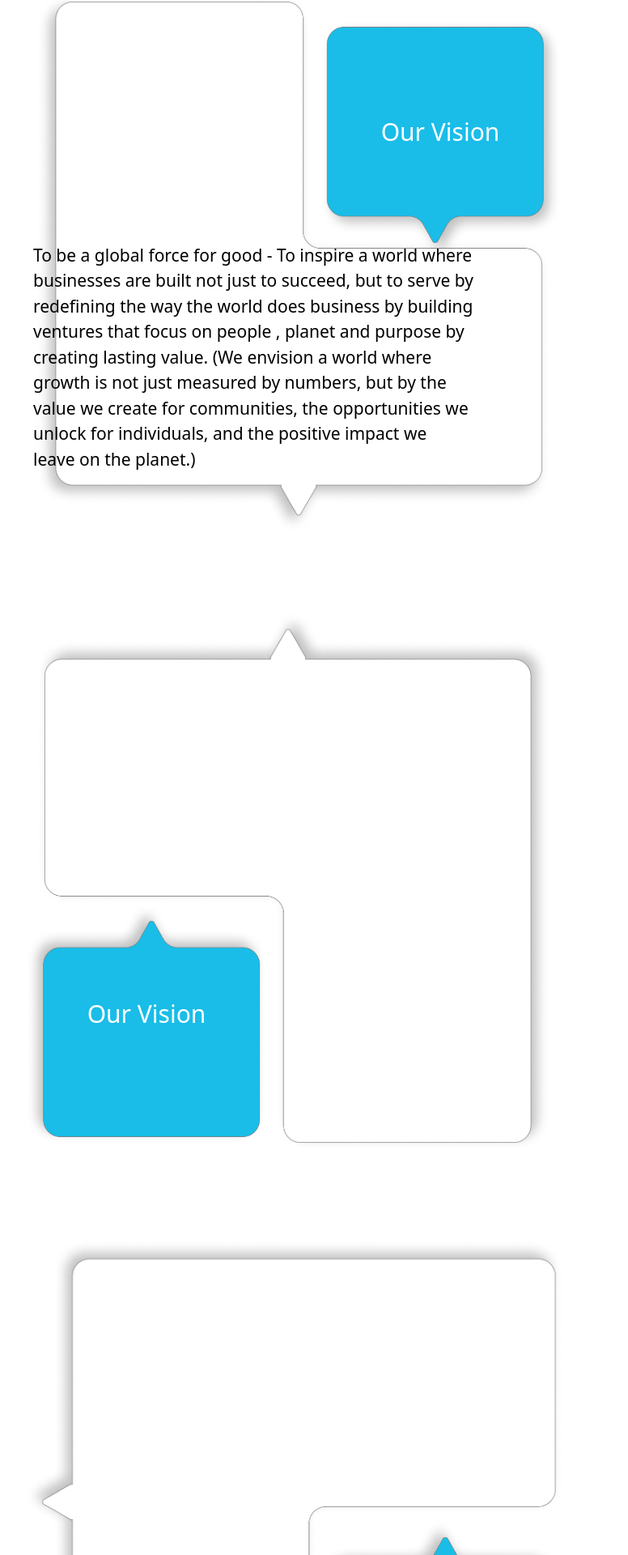
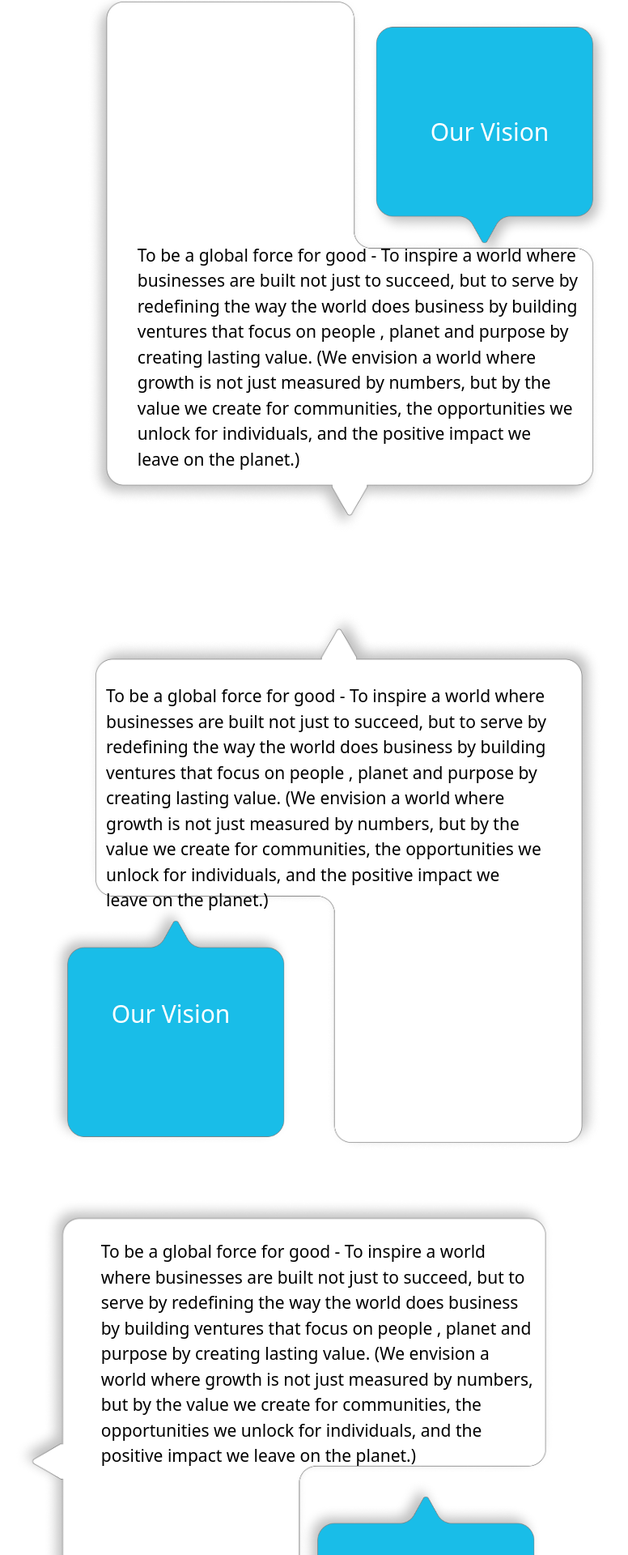
Before and after one commit to rejoyj/Manvian-Web, a React (Vite) app in the folder Manvian/: page / in a window 1280 px wide. Shown: the part 828-2748 px from the top of the page at 81% size, without its empty margins (9-785 px from the left). Built offline with nearby package versions, Linux system fonts and the light colour scheme.

Commit message:
icon and  padding pending

```diff
--- a/Manvian/src/Component/LeftBottom.css
+++ b/Manvian/src/Component/LeftBottom.css
@@ -4,7 +4,7 @@
   left: 25px;
 }
 
-.container {
+.container-lb {
 
   position: relative;
   display: inline-block;
@@ -16,7 +16,7 @@
 .blue-box-lb {
   position: absolute;
   top: 70px; /* adjust as needed */
-  left: 15px; /* adjust as needed */
+  left: 45px; /* adjust as needed */
   z-index: 1;
   padding-top: 350px;
 }
@@ -32,10 +32,10 @@
   text-align: center;
 }
 
-.container p {
+.container-lb p {
   position: absolute;
-  bottom: 45px;
-  left: 25px; /* Adjust as needed */
+  top: 100px; /* Adjust as needed */
+  left: 65px; /* Adjust as needed */
   color: black;
   font-size: 21px;
   max-width: 80%;
--- a/Manvian/src/Component/LeftBottom.jsx
+++ b/Manvian/src/Component/LeftBottom.jsx
@@ -5,8 +5,8 @@ const LeftBottom = () => {
   return (
     <>
       <div className="main">
-        <div className="container">
-          {/* <p>
+        <div className="container-lb">
+          <p>
             To be a global force for good - To inspire a world where businesses
             are built not just to succeed, but to serve by redefining the way
             the world does business by building ventures that focus on people ,
@@ -14,7 +14,7 @@ const LeftBottom = () => {
             where growth is not just measured by numbers, but by the value we
             create for communities, the opportunities we unlock for individuals,
             and the positive impact we leave on the planet.)
-          </p> */}
+          </p>
             <img src="\src\assets\image.png" alt="" width={669} height={636}  style={{ transform: 'rotate(270deg)', transformOrigin: 'center' }}/>
         </div>
         <div className="blue-box-lb">
--- a/Manvian/src/Component/RightBottom.css
+++ b/Manvian/src/Component/RightBottom.css
@@ -4,18 +4,18 @@
   left: 25px;
 }
 
-.container {
+.container-rb {
 
   position: relative;
   display: inline-block;
-  margin: 50px;
-  padding-left: 25px;
+  /* margin: 50px;
+  padding-left: 25px; */
   padding-top: 25px;
 }
 
 .blue-box-rb {
   position: absolute;
-  top: 70px; /* adjust as needed */
+  top: 20px; /* adjust as needed */
   right: 15px; /* adjust as needed */
   z-index: 1;
   padding-top: 350px;
@@ -32,10 +32,10 @@
   text-align: center;
 }
 
-.container p {
+.container-rb p {
   position: absolute;
-  bottom: 45px;
-  left: 25px; /* Adjust as needed */
+  top: 75px;
+  right: 25px; /* Adjust as needed */
   color: black;
   font-size: 21px;
   max-width: 80%;
--- a/Manvian/src/Component/RightBottom.jsx
+++ b/Manvian/src/Component/RightBottom.jsx
@@ -5,8 +5,8 @@ const RightBottom = () => {
   return (
     <>
       <div className="main">
-        <div className="container">
-          {/* <p>
+        <div className="container-rb">
+          <p>
             To be a global force for good - To inspire a world where businesses
             are built not just to succeed, but to serve by redefining the way
             the world does business by building ventures that focus on people ,
@@ -14,7 +14,7 @@ const RightBottom = () => {
             where growth is not just measured by numbers, but by the value we
             create for communities, the opportunities we unlock for individuals,
             and the positive impact we leave on the planet.)
-          </p> */}
+          </p>
           <img src="\src\assets\image.png" alt="" width={669} height={636} style={{ transform: 'rotate(180deg)', transformOrigin: 'center' }} />
         </div>
         <div className="blue-box-rb">
--- a/Manvian/src/Component/RightTop.css
+++ b/Manvian/src/Component/RightTop.css
@@ -4,7 +4,7 @@
   left: 25px;
 }
 
-.container {
+.container-rt {
 
   position: relative;
   display: inline-block;
@@ -16,7 +16,7 @@
 .blue-box-rt {
   position: absolute;
   top: 70px; /* adjust as needed */
-  right: 15px; /* adjust as needed */
+  right: 55px; /* adjust as needed */
   z-index: 1;
   padding-top: 20px;
 }
@@ -33,10 +33,10 @@
   text-align: center;
 }
 
-.container p {
+.container-rt p {
   position: absolute;
   bottom: 45px;
-  left: 25px; /* Adjust as needed */
+  right: 35px; /* Adjust as needed */
   color: black;
   font-size: 21px;
   max-width: 80%;
--- a/Manvian/src/Component/RightTop.jsx
+++ b/Manvian/src/Component/RightTop.jsx
@@ -5,7 +5,7 @@ const RightTop = () => {
   return (
     <>
       <div className="main">
-        <div className="container">
+        <div className="container-rt">
           <p>
             To be a global force for good - To inspire a world where businesses
             are built not just to succeed, but to serve by redefining the way
```
